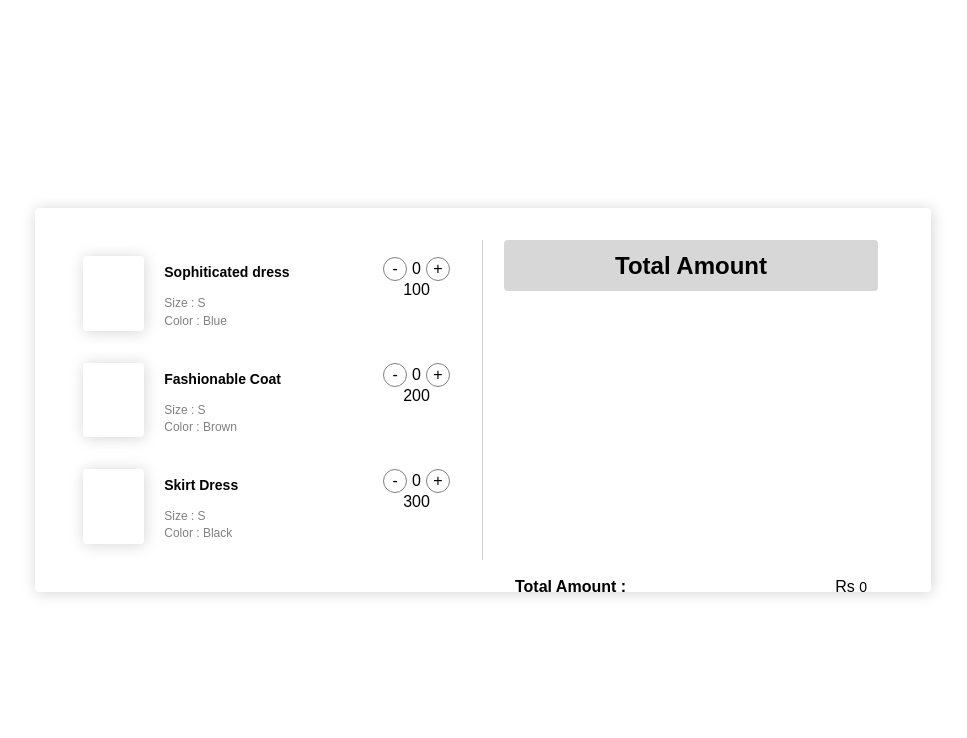
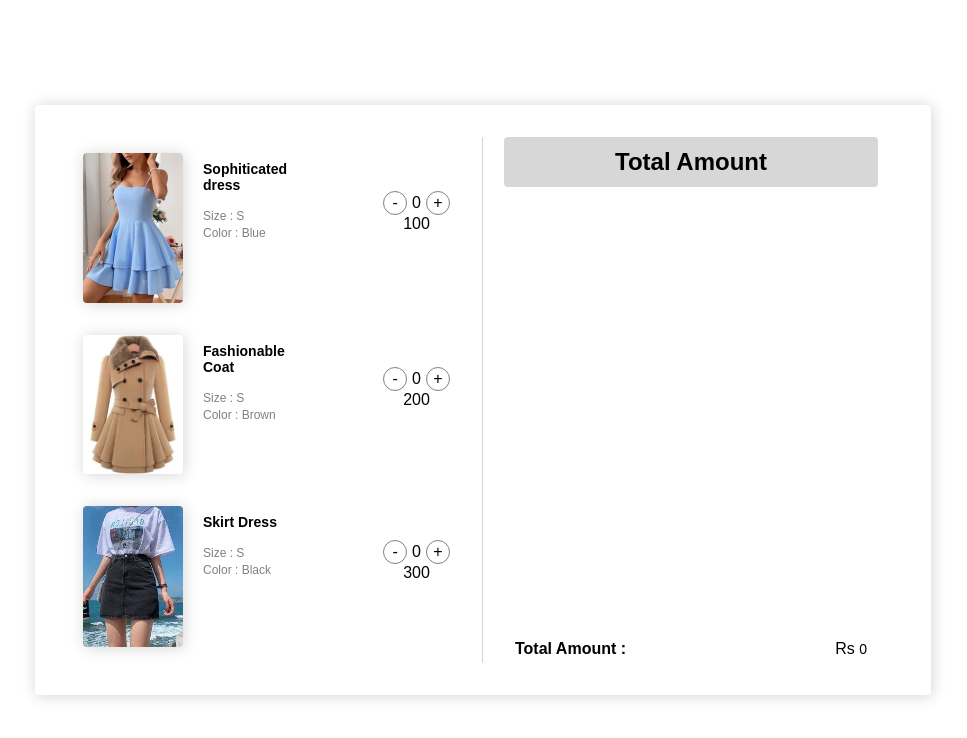
Before and after one commit to AyushiBadika/WeekTest3, a plain HTML site: page index.html in a window 1280 px wide. Shown: the whole page, without its empty margins (157-1124 px from the left). Drawn offline with Linux system fonts and the light colour scheme; the site is published under a folder, as on GitHub Pages, so addresses that start at the root find nothing.

Commit message:
corrected image links

```diff
--- a/index.html
+++ b/index.html
@@ -171,7 +171,7 @@
       <div class="container">
         <div class="left">
           <div class="component">
-            <img src="/Images/shopping (1).webp" class="cartImage" alt="" />
+            <img src="./Images/shopping (1).webp" class="cartImage" alt="" />
             <div class="productDesc">
               <h4 class="cartHeading">Sophiticated dress</h4>
               <p class="cartSize">Size : S</p>
@@ -187,7 +187,7 @@
             </div>
           </div>
           <div class="component">
-            <img src="/Images/shopping.webp" class="cartImage" alt="" />
+            <img src="./Images/shopping.webp" class="cartImage" alt="" />
             <div class="productDesc">
               <h4 class="cartHeading">Fashionable Coat</h4>
               <p class="cartSize">Size : S</p>
@@ -203,7 +203,7 @@
             </div>
           </div>
           <div class="component">
-            <img src="/Images/download.jpeg" class="cartImage" alt="" />
+            <img src="./Images/download.jpeg" class="cartImage" alt="" />
             <div class="productDesc">
               <h4 class="cartHeading">Skirt Dress</h4>
               <p class="cartSize">Size : S</p>
@@ -228,7 +228,7 @@
               <div class="product">
                 <img
                   class="productsImage"
-                  src="/Images/shopping (1).webp"
+                  src="./Images/shopping (1).webp"
                   alt=""
                 />
                 <div class="desc">
@@ -239,7 +239,11 @@
                 </div>
               </div>
               <div class="product">
-                <img class="productsImage" src="/Images/shopping.webp" alt="" />
+                <img
+                  class="productsImage"
+                  src="./Images/shopping.webp"
+                  alt=""
+                />
                 <div class="desc">
                   <h4>Fashionable Coat</h4>
                   <div class="totalProductValue">
@@ -248,7 +252,11 @@
                 </div>
               </div>
               <div class="product">
-                <img class="productsImage" src="/Images/download.jpeg" alt="" />
+                <img
+                  class="productsImage"
+                  src="./Images/download.jpeg"
+                  alt=""
+                />
                 <div class="desc">
                   <h4>Skirt Dress</h4>
                   <div class="totalProductValue">
```
